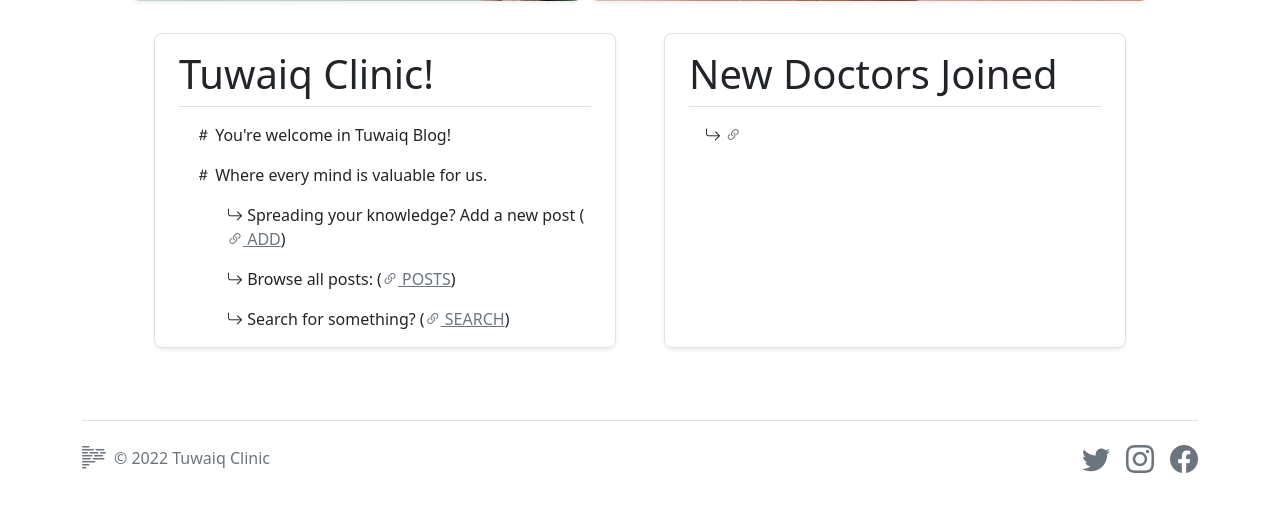
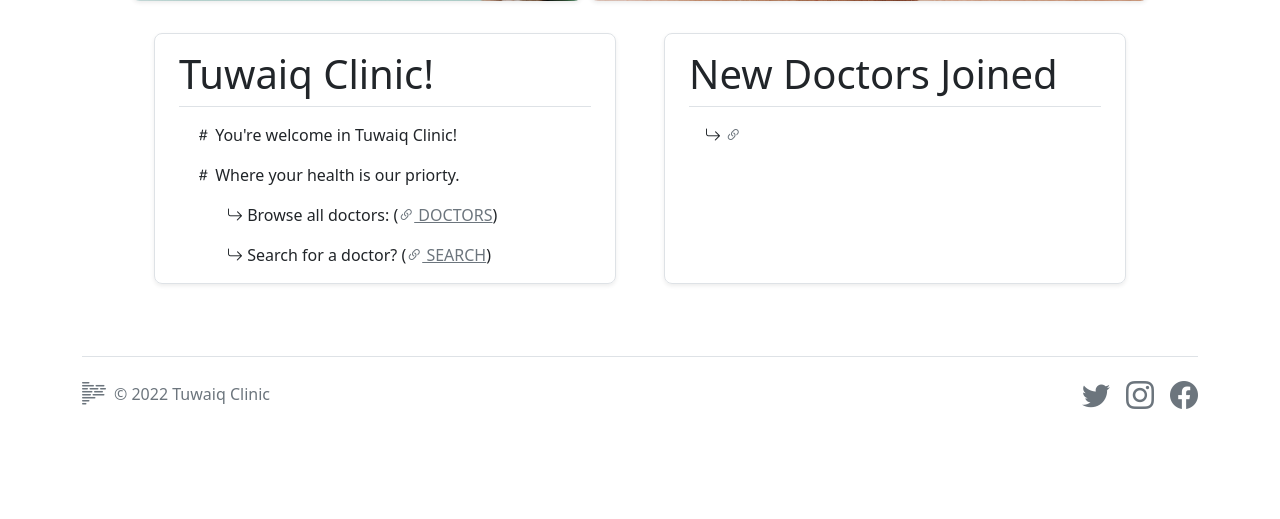
Before and after one commit to T-Python-OCT9/LAB_DJNAGO_ORM_3_RELATIONS, a Django app: page / in a window 1280 px wide. Shown: the part 409-928 px from the top of the page. After the commit the page ends 818 px from the top, so only its background shows below. Run offline with Django 4.2, Linux system fonts and the light colour scheme; some libraries are stand-ins or nearby versions.

Commit message:
Edit the front-end

```diff
--- a/ClinicWebsite/clinic/templates/clinic/home.html
+++ b/ClinicWebsite/clinic/templates/clinic/home.html
@@ -4,11 +4,10 @@
 <div class="d-flex">
     <div class="w-50 m-4 px-4 border rounded-3 shadow-sm">
         <h1 class="my-3 border-bottom pb-2">Tuwaiq Clinic!</h1>
-        <p class="ms-3"><i class="bi bi-hash"></i> You're welcome in Tuwaiq Blog!</p>
-        <p class="ms-3"><i class="bi bi-hash"></i> Where every mind is valuable for us.</p>
-        <p class="ms-5"><i class="bi bi-arrow-return-right"></i> Spreading your knowledge? Add a new post (<a href="" class="link-secondary"><i class="bi bi-link-45deg"></i> ADD</a>)</p>
-        <p class="ms-5"><i class="bi bi-arrow-return-right"></i> Browse all posts: (<a href="" class="link-secondary"><i class="bi bi-link-45deg"></i> POSTS</a>)</p>
-        <p class="ms-5"><i class="bi bi-arrow-return-right"></i> Search for something? (<a href="" class="link-secondary"><i class="bi bi-link-45deg"></i> SEARCH</a>)</p>
+        <p class="ms-3"><i class="bi bi-hash"></i> You're welcome in Tuwaiq Clinic!</p>
+        <p class="ms-3"><i class="bi bi-hash"></i> Where your health is our priorty.</p>
+        <p class="ms-5"><i class="bi bi-arrow-return-right"></i> Browse all doctors: (<a href="{% url 'clinic:doctors' %}" class="link-secondary"><i class="bi bi-link-45deg"></i> DOCTORS</a>)</p>
+        <p class="ms-5"><i class="bi bi-arrow-return-right"></i> Search for a doctor? (<a href="{% url 'clinic:search' %}" class="link-secondary"><i class="bi bi-link-45deg"></i> SEARCH</a>)</p>
     </div>
     <div class="w-50 m-4 px-4 border rounded-3 shadow-sm">
         <h1 class="my-3 border-bottom pb-2">New Doctors Joined</h1>
```
Also changed, not shown: ClinicWebsite/clinic/templates/clinic/detail.html (+8 -2 lines).
